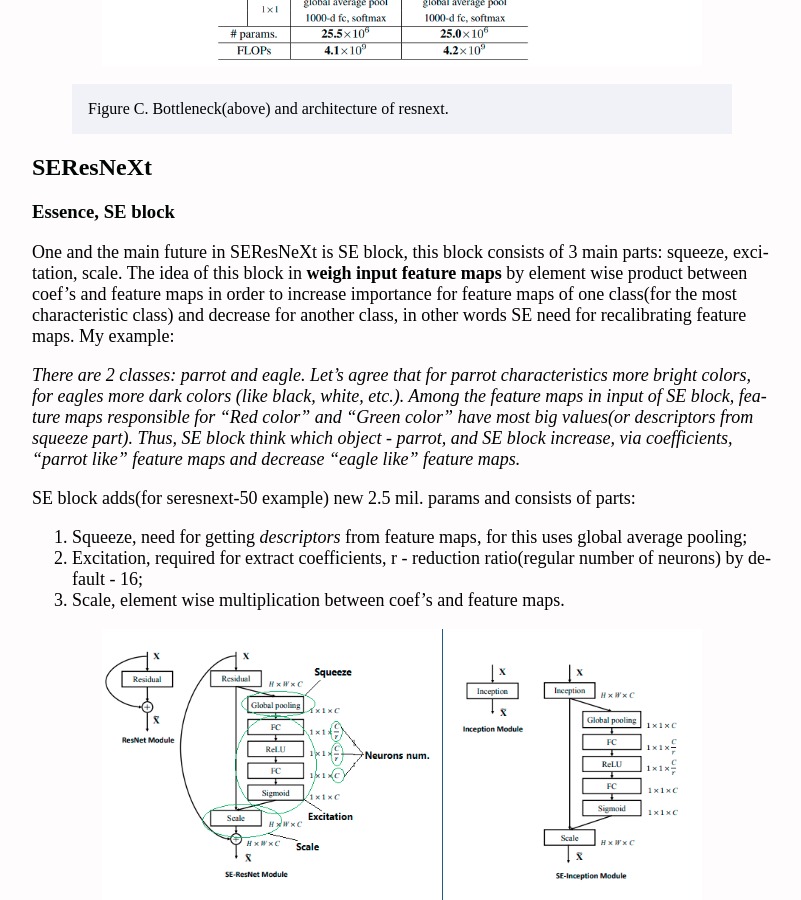
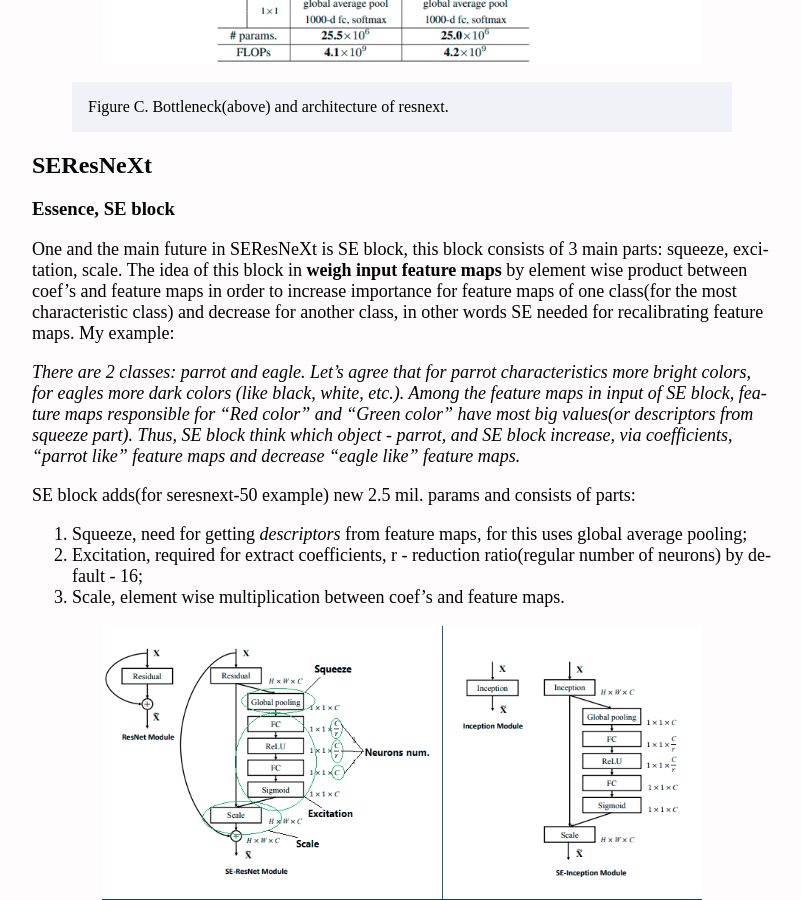
Before and after one commit to kiru883/kiru883.github.io, a Jekyll site: the page built from _posts/2020-12-01-resnext.markdown, in a window 1280 px wide and 900 px high, scrolled down 1789 px. Shown: the whole window, without its empty margins (238-1039 px from the left). Built offline with Jekyll 4.4.1, drawn with Linux system fonts in a browser that asks for light colours.

Commit message:
seresnext, upd

```diff
--- a/_posts/2020-12-01-resnext.markdown
+++ b/_posts/2020-12-01-resnext.markdown
@@ -42,7 +42,7 @@ Thus in bottleneck 3, with input_channels=128, groups=32 and filters=128, input
 
 One and the main future in SEResNeXt is SE block, this block consists of 3 main parts: squeeze, excitation, scale.
 The idea of this block in __weigh input feature maps__ by element wise product between coef's and feature maps in order to
-increase importance for feature maps of one class(for the most characteristic class) and decrease for another class, in other words SE need for recalibrating
+increase importance for feature maps of one class(for the most characteristic class) and decrease for another class, in other words SE needed for recalibrating
 feature maps. My example:
 
 *There are 2 classes: parrot and eagle. Let's agree that for parrot characteristics more bright colors, for eagles more dark colors (like black, white, etc.).
```
Also changed, not shown: images/seresnext/resnextb_arch.png, readme.md, 1 other file.
